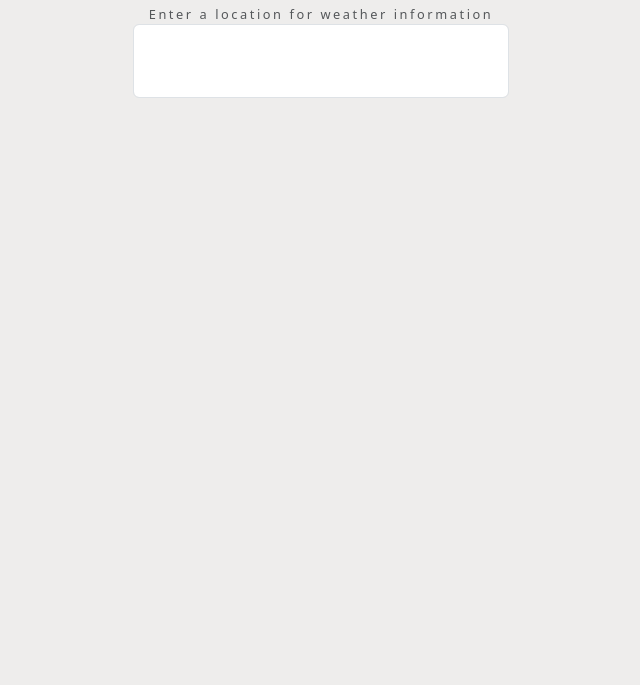
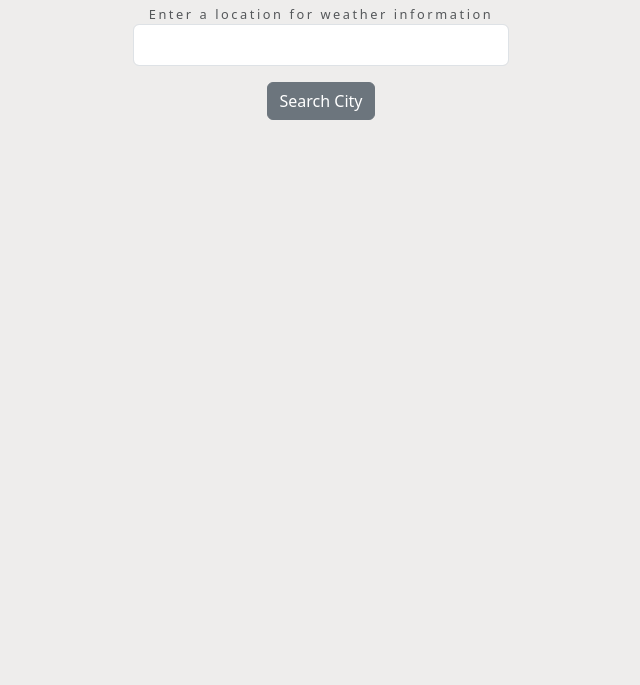
Before and after one commit to Techietimmy-ux/weatherApp, a plain HTML site: page index.html in a window 1280 px wide. Shown: the part 115-800 px from the top of the page, without its empty margins (319-959 px from the left). Drawn offline with nearby package versions, Linux system fonts and the light colour scheme.

Commit message:
added a submit button to my html

```diff
--- a/index.html
+++ b/index.html
@@ -17,7 +17,12 @@
         <h1 class="text-muted text-center my-4">WeatherApp</h1>
         <form class="change-location my-4 text-center text-muted">
             <label for="city">Enter a location for weather information</label>
-            <input type="text" name="city" class="form-control p-4">
+            <input type="text" name="city" class="form-control p-2">
+
+            <button type="submit" class="btn btn-secondary my-3 searchButtton">
+                Search City
+            </button>
+
         </form>
 
 
--- a/scripts/app.js
+++ b/scripts/app.js
@@ -1,3 +1,4 @@
+// just  bunch of query selectors used in this project
 const form = document.querySelector('form')
 const cardDetails = document.querySelector('.details')
 const card = document.querySelector('.card')
@@ -10,7 +11,7 @@ const iconImage = document.querySelector('.icon img')
 
 
 
-//getting user input
+//getting user input and calling the update ui fuction based on the data recieved upon calling the update city function
 form.addEventListener('submit', e => {
 
     e.preventDefault()
```
